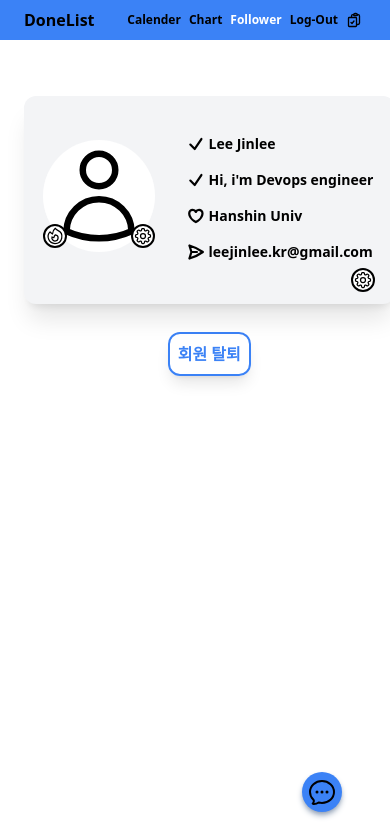
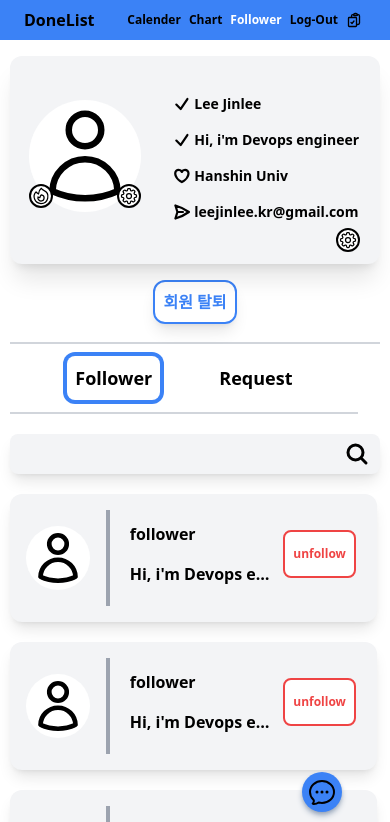
Before and after one commit to comko123/markup-copy, a Next.js app: page /follower in a window 390 px wide. Shown: the top 822 px of the page. Built offline with nearby package versions, Linux system fonts and the light colour scheme.

Commit message:
fix : follower 반응형 layout 수정

```diff
--- a/src/components/Follower/Userparts/index.tsx
+++ b/src/components/Follower/Userparts/index.tsx
@@ -3,12 +3,11 @@ import Introduction from "@/components/Profil/Introduction"
 import { useSetRecoilState } from "recoil"
 import { followerAtoms } from "@/atoms/followerAtoms"
 const UserParts = () => {
-  //반응형및 레이아웃 수정 필요
   const [profilState, setProfilState] = useState(false)
   const setPopup = useSetRecoilState(followerAtoms)
   return (
     <>
-      <nav className="sticky top-24 border-b-2 lg:border-r-2 lg:border-b-transparent border-gray-300 w-full h-[100vh] lg:pr-5">
+      <nav className="lg:sticky lg:top-24 border-b-2 lg:border-r-2 lg:border-b-transparent border-gray-300 w-full h-72 lg:h-[100vh] lg:pr-5">
         <div
           className={`bg-gray-100 pt-7 lg:pt-0 w-full lg:w-[95%] h-52 lg:h-96 flex justify-center lg:flex-col rounded-xl px-2 relative shadow-xl`}
         >
@@ -116,7 +115,7 @@ const UserParts = () => {
           </div>
         </div>
 
-        <div className="font-bold text-center w-full  my-7">
+        <div className="font-bold text-center w-full my-4 lg:my-7">
           <button className="shadow-lg border-2 border-blue-500 text-blue-500 p-2 rounded-xl hover:bg-blue-500 hover:text-white">
             회원 탈퇴
           </button>
--- a/src/pages/follower/index.tsx
+++ b/src/pages/follower/index.tsx
@@ -21,10 +21,9 @@ const Profil: NextPage = () => {
   const { login } = useRecoilValue(loginAtom)
   const [popup, setPopup] = useRecoilState(followerAtoms)
   useLoginCheck(login)
-  // 반응형 및 레이아웃 수정 필요
   return (
     <Layout login={login}>
-      <main className={`grid grid-cols-1 lg:grid-cols-remix mx-6  md:mx-10 my-10 w-[95%] h-max`}>
+      <main className="grid grid-cols-1 lg:grid-cols-remix mx-auto md:mx-5 my-10 w-[95%] h-max">
         <UserParts />
 
         <aside className=" pt-3 w-full h-max">
```
